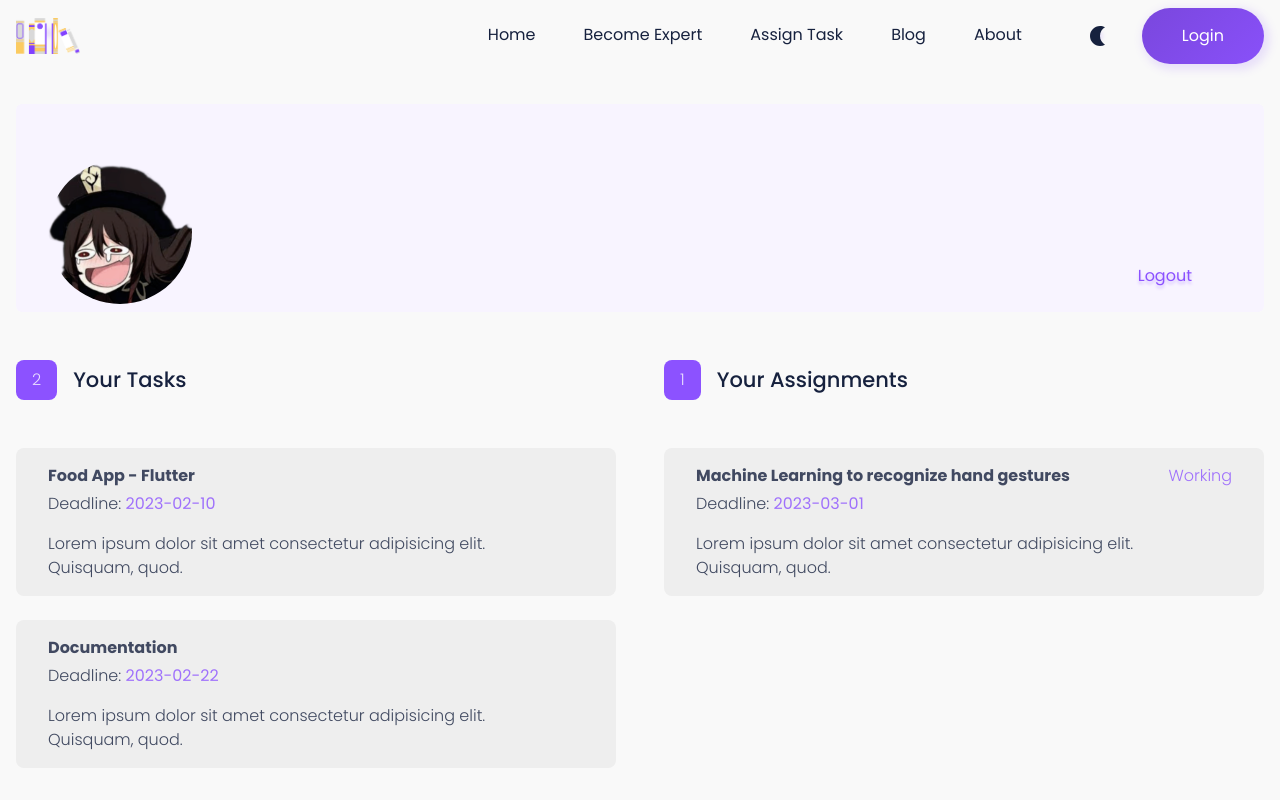
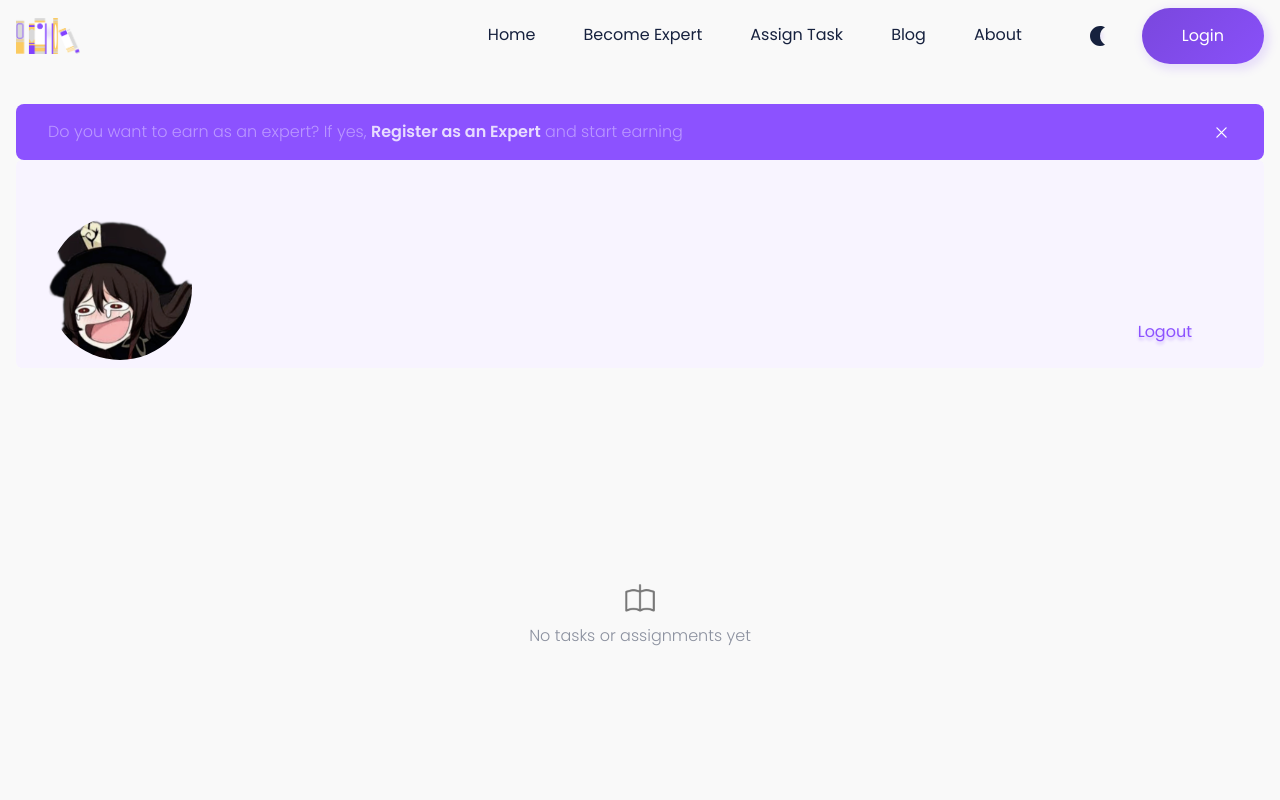
Before and after one commit to prabalbhandari04/HMP_V2, a Next.js app: page /profile in a window 1280 px wide. Shown: the top 800 px of the page. Built offline with nearby package versions, Linux system fonts and the light colour scheme; some icons are missing.

Commit message:
profile - user expert and other conditions

```diff
--- /dev/null
+++ b/features/Profile/NeverShowAgain.tsx
@@ -0,0 +1,36 @@
+import React from 'react'
+import styled from 'styled-components'
+import { FlatButton, PrimaryButton } from '../../components/Button'
+
+const Modal = styled.div`
+    background-color: ${({ theme }) => theme.body};
+    border-radius: 14px;
+    padding: 2rem;
+    display: flex;
+    flex-direction: column;
+    gap: 2rem;
+`
+
+interface INeverShowAgainProps {
+    handleYes: () => void
+    handleNo: () => void
+}
+
+const NeverShowAgain = ({ handleYes, handleNo }: INeverShowAgainProps) => {
+  return (
+    <div className='w-full h-screen fixed bg-[#14141525] flex justify-center items-center top-0 left-0'>
+        <Modal>
+            <div>
+                <h3>Not Interested?</h3>
+                <p>Are you sure, you are not interested to register as an expert?</p>
+            </div>
+            <div className='flex gap-x-4 items-center'>
+                <PrimaryButton text="Yes, I'm not interested" onClick={handleYes} />
+                <FlatButton text="Cancel" onClick={handleNo} />
+            </div>
+        </Modal>
+    </div>
+  )
+}
+
+export default NeverShowAgain
--- a/pages/profile/index.tsx
+++ b/pages/profile/index.tsx
@@ -1,57 +1,108 @@
 /* eslint-disable @next/next/no-img-element */
 import { useRouter } from 'next/router';
-import React, { useState } from 'react'
+import React, { useState, useEffect } from 'react'
 import { useDispatch, useSelector } from 'react-redux'
 import styled from 'styled-components';
 
+import { AiFillStar } from 'react-icons/ai'
+import { IoCloseOutline } from 'react-icons/io5'
+
 import { FlatButton } from '../../components/Button'
+import { useThemeContext } from '../../context/ThemeContextProvider';
 import Assignments from '../../features/Profile/Assignments';
 import Tasks from '../../features/Profile/Tasks';
 import { removeToken } from '../../redux/features/tokenSlice';
 import { userLogout } from '../../redux/features/userSlice';
+import NeverShowAgain from '../../features/Profile/NeverShowAgain';
 
 const ProfileHead = styled.div`
     background-color: ${({ theme }) => theme.body_secondary};
+
+    .expert-badge {
+        background-color: ${({ theme }) => theme.primary};
+        border-radius: 50%;
+        padding: 0.5rem 0.5rem;
+        position: absolute;
+        top: 0;
+        right: 0;
+    }
 `
-const tasks = [
-    {
-        _id: '1',
-        title: 'Food App - Flutter',
-        deadline: '2023-02-10',
-        question: 'https://www.google.com',
-        format: '',
-        description: 'Lorem ipsum dolor sit amet consectetur adipisicing elit. Quisquam, quod.',
-        status: 'Working',
-    },
-    {
-        _id: '2',
-        title: 'Documentation',
-        deadline: '2023-02-22',
-        question: 'https://www.google.com',
-        format: 'APA7',
-        description: 'Lorem ipsum dolor sit amet consectetur adipisicing elit. Quisquam, quod.',
-        status: 'Working',
+const Alert = styled.div`
+    background-color: ${({ theme }) => theme.primary};
+    border-radius: 8px;
+    padding: 1rem 2rem;
+    display: flex;
+    width: 100%;
+    justify-content: space-between;
+    align-items: center;
+
+    p {
+        color: #ffffff80;
     }
-]
 
-const assignments = [
-    {
-        _id: '1',
-        title: 'Machine Learning to recognize hand gestures',
-        deadline: '2023-03-01',
-        question: 'https://www.google.com',
-        format: 'Harvard1',
-        description: 'Lorem ipsum dolor sit amet consectetur adipisicing elit. Quisquam, quod.',
-        status: 'Working',
-    },
-]
+    span {
+        color: #fff;
+        font-weight: 600;
+        cursor: pointer;
+    }
+`
+// const tasks = [
+//     {
+//         _id: '1',
+//         title: 'Food App - Flutter',
+//         deadline: '2023-02-10',
+//         question: 'https://www.google.com',
+//         format: '',
+//         description: 'Lorem ipsum dolor sit amet consectetur adipisicing elit. Quisquam, quod.',
+//         status: 'Working',
+//     },
+//     {
+//         _id: '2',
+//         title: 'Documentation',
+//         deadline: '2023-02-22',
+//         question: 'https://www.google.com',
+//         format: 'APA7',
+//         description: 'Lorem ipsum dolor sit amet consectetur adipisicing elit. Quisquam, quod.',
+//         status: 'Working',
+//     }
+// ]
+
+// const assignments = [
+//     {
+//         _id: '1',
+//         title: 'Machine Learning to recognize hand gestures',
+//         deadline: '2023-03-01',
+//         question: 'https://www.google.com',
+//         format: 'Harvard1',
+//         description: 'Lorem ipsum dolor sit amet consectetur adipisicing elit. Quisquam, quod.',
+//         status: 'Working',
+//     },
+// ]
 
 const Profile = () => {
     const router = useRouter()
     const dispatch = useDispatch();
     const { user } = useSelector((state: any) => state.user)
+    const { theme } = useThemeContext();
+    const tasks: string[] = []
+    const assignments: string[] = []
+    const isExpert: boolean = false;
 
     const [avatar, setAvatar] = useState<string>('/images/huTao.png');
+    const [showAlert, setShowAlert] = useState<boolean>(true);
+    const [modal, setModal] = useState<boolean>(false);
+
+    useEffect(() => {
+        if(typeof window !== 'undefined') {
+            const alert = localStorage.getItem('alert')
+            if(alert === 'true' || alert === null) {
+                setShowAlert(true)
+            }
+            else {
+                setShowAlert(false)
+            }
+        }
+    }, [])
 
     const handleLogout = () => {
         dispatch(removeToken())
@@ -59,11 +110,38 @@ const Profile = () => {
         router.push('/')
     }
 
+    const handleHideAlert = () => {
+        if(showAlert) {
+            localStorage.setItem('alert', 'false')
+            setShowAlert(false)
+            setModal(false)
+        }
+    }
+    const handleKeepAlert = () => {
+        setModal(false)
+    }
+
     return (
         <div className='flex flex-col w-full min-h-[80vh] mt-8'>
+            {
+                !isExpert && showAlert &&
+                <Alert>
+                    <p>Do you want to earn as an expert? If yes, <span>Register as an Expert</span> and start earning</p>
+                    <IoCloseOutline className='text-white text-[21px]' onClick={() => setModal(true)}/>
+                </Alert>
+            }
             <ProfileHead className='h-max md:h-52 w-full flex flex-col md:flex-row items-center md:items-end justify-between px-8 py-2 rounded-md'>
                 <div className='flex flex-col md:flex-row items-center md:items-end gap-x-8'>
+                    <div className='relative'>
                         <img src={avatar} alt='profile' className='rounded-full w-36 h-auto' />
+                        {
+                            isExpert &&
+                            <div className='expert-badge'>
+                                <AiFillStar className='text-white' />
+                            </div>
+                        }
+                    </div>
+
                     <div className='flex flex-col items-center md:items-start mt-4 md:mt-0'>
                         <h2>{user.username}</h2>
                         <p>{user.email}</p>
@@ -72,14 +150,38 @@ const Profile = () => {
                 <FlatButton text='Logout' onClick={handleLogout}/>
             </ProfileHead>
 
-            <div className='flex flex-col lg:flex-row gap-x-12 w-full min-h-[calc(80vh-208px)]'>
+            <div className='flex flex-col lg:flex-row gap-x-12 w-full min-h-[calc(80vh-208px)] mt-8'>
+                {
+                    (tasks.length === 0 || tasks === undefined) && (assignments.length === 0 || assignments === undefined)
+                    ?
+                    <div className='flex flex-col w-full justify-center items-center min-h-[calc(80vh-208px)] gap-y-2 opacity-60'>
+                        {
+                            theme?.dark ?
+                            <img src='/gifs/book-dark.gif' alt='book' className='w-8 h-auto' />
+                            :
+                            <img src='/gifs/book-light.gif' alt='book' className='w-8 h-auto' />
+                        }
+                        <p>No tasks or assignments yet</p>
+                    </div>
+                    :
+                    <>
                         <div className='flex-1'>
                             <Tasks tasksData={tasks} />
                         </div>
                         <div className='flex-1'>
                             <Assignments assignmentData={assignments} />
                         </div>
+                    </>
+                }
             </div>
+
+            {
+                modal &&
+                <NeverShowAgain
+                    handleYes={handleHideAlert}
+                    handleNo={handleKeepAlert}
+                />
+            }
         </div>
     )
 }
--- a/redux/apiCalls.ts
+++ b/redux/apiCalls.ts
@@ -1,15 +1,13 @@
 import axiosInstance from "../utils/axios.config";
-import { getTokenSuccess } from "./features/tokenSlice";
-import { userInfoFailure, userInfoStart, userInfoSuccess } from "./features/userSlice";
+import { userInfoSuccess } from "./features/userSlice";
 
 type Dispatch = (arg0: { type: string; payload?: any }) => void;
 
 export const getUserInfo = async(dispatch: any, token: any) => {
-    dispatch(userInfoStart());
     try {
         const res = await axiosInstance.get("user/info", token);
         dispatch(userInfoSuccess(res.data));
     } catch (err) {
-        dispatch(userInfoFailure());
+        console.log(err);
     }
 }
```
Lines whose indentation alone changed are shown as unchanged.
